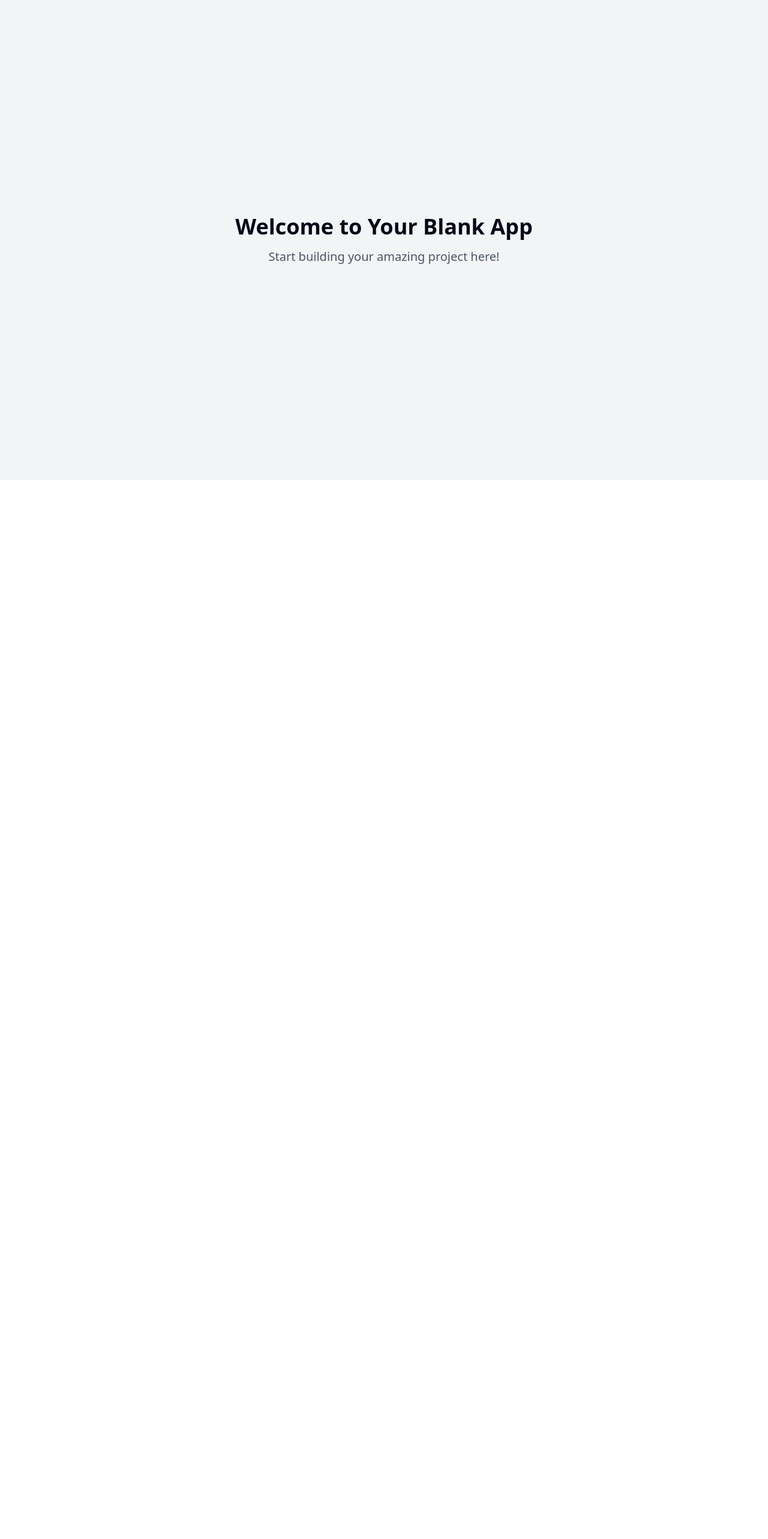
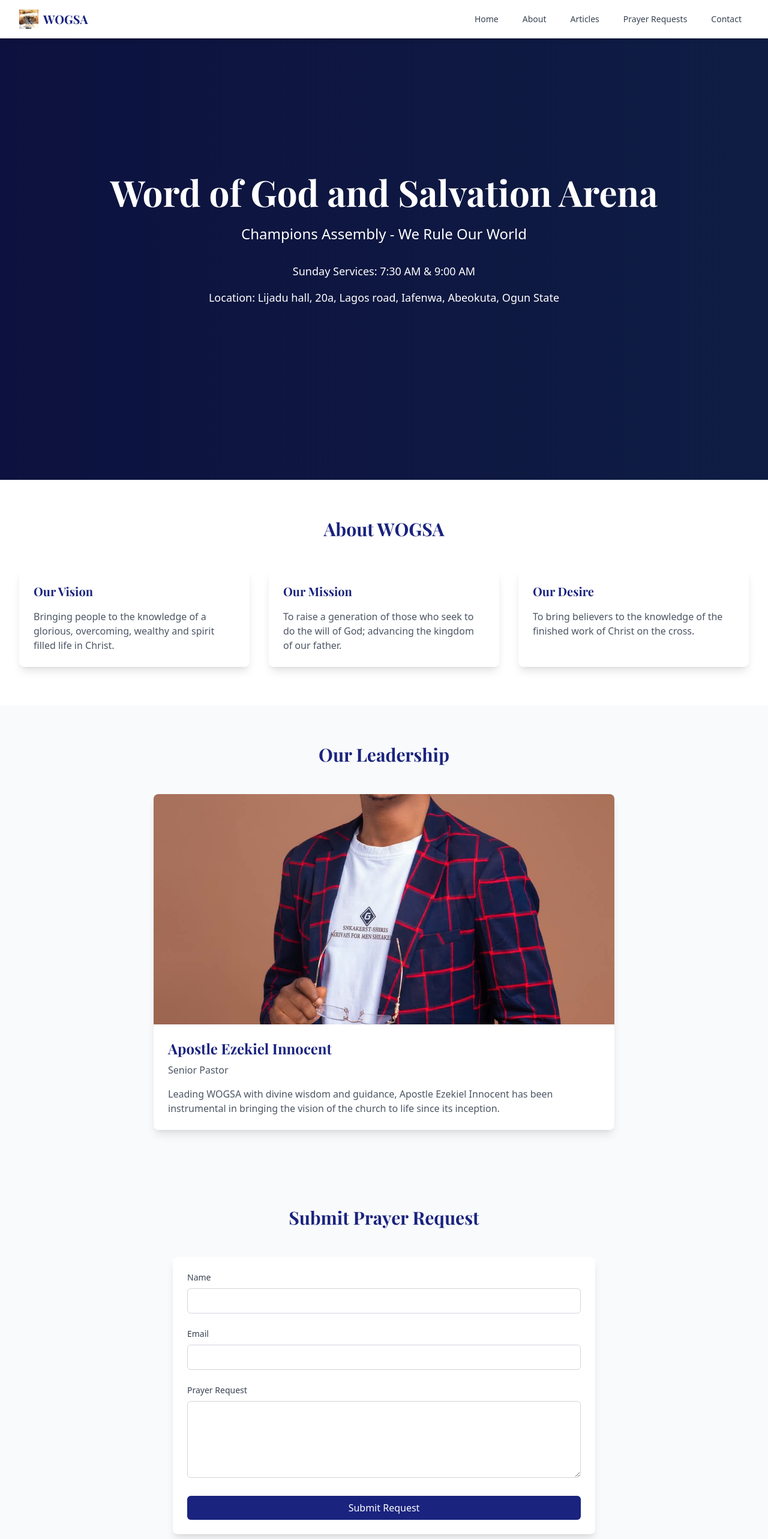
Before and after one commit to FredAbod/champions-connection-platform, a React (Vite) app: page / in a window 1280 px wide. Shown: the top 2566 px of the page at 60% size. Before the commit the page ends 800 px from the top, so only its background shows below. Built offline with nearby package versions, Linux system fonts and the light colour scheme.

Commit message:
Create church website structure
Added initial structure for a church website, including sections for vision, mission, desires, foundations, pillars, history, articles, counseling bookings, and prayer requests. Included placeholder for senior pastor's information and images.
[skip gpt_engineer]

```diff
--- a/index.html
+++ b/index.html
@@ -3,12 +3,14 @@
   <head>
     <meta charset="UTF-8" />
     <meta name="viewport" content="width=device-width, initial-scale=1.0" />
-    <title>champions-connection-platform</title>
-    <meta name="description" content="Lovable Generated Project" />
-    <meta name="author" content="Lovable" />
+    <title>WOGSA - Word of God and Salvation Arena</title>
+    <meta name="description" content="Word of God and Salvation Arena - Champions Assembly" />
+    <meta name="author" content="WOGSA" />
     <meta property="og:image" content="/og-image.png" />
+    <link rel="preconnect" href="https://fonts.googleapis.com">
+    <link rel="preconnect" href="https://fonts.gstatic.com" crossorigin>
+    <link href="https://fonts.googleapis.com/css2?family=Inter:wght@400;500;600;700&family=Playfair+Display:wght@400;700&display=swap" rel="stylesheet">
   </head>
-
   <body>
     <div id="root"></div>
     <script src="https://cdn.gpteng.co/gptengineer.js" type="module"></script>
--- /dev/null
+++ b/src/components/About.tsx
@@ -0,0 +1,34 @@
+const About = () => {
+  return (
+    <section className="py-16 bg-white">
+      <div className="max-w-7xl mx-auto px-4 sm:px-6 lg:px-8">
+        <h2 className="text-3xl font-display font-bold text-center mb-12 text-primary">About WOGSA</h2>
+
+        <div className="grid md:grid-cols-3 gap-8">
+          <div className="bg-white p-6 rounded-lg shadow-lg">
+            <h3 className="text-xl font-display font-bold mb-4 text-primary">Our Vision</h3>
+            <p className="text-gray-600">
+              Bringing people to the knowledge of a glorious, overcoming, wealthy and spirit filled life in Christ.
+            </p>
+          </div>
+
+          <div className="bg-white p-6 rounded-lg shadow-lg">
+            <h3 className="text-xl font-display font-bold mb-4 text-primary">Our Mission</h3>
+            <p className="text-gray-600">
+              To raise a generation of those who seek to do the will of God; advancing the kingdom of our father.
+            </p>
+          </div>
+
+          <div className="bg-white p-6 rounded-lg shadow-lg">
+            <h3 className="text-xl font-display font-bold mb-4 text-primary">Our Desire</h3>
+            <p className="text-gray-600">
+              To bring believers to the knowledge of the finished work of Christ on the cross.
+            </p>
+          </div>
+        </div>
+      </div>
+    </section>
+  );
+};
+
+export default About;
--- /dev/null
+++ b/src/components/Hero.tsx
@@ -0,0 +1,21 @@
+const Hero = () => {
+  return (
+    <div className="relative min-h-screen flex items-center justify-center bg-gradient-to-r from-primary to-blue-900 text-white">
+      <div className="absolute inset-0 bg-black opacity-50"></div>
+      <div className="relative z-10 text-center px-4 sm:px-6 lg:px-8">
+        <h1 className="text-4xl sm:text-6xl font-display font-bold mb-6 animate-fadeIn">
+          Word of God and Salvation Arena
+        </h1>
+        <p className="text-xl sm:text-2xl mb-8 animate-fadeIn">
+          Champions Assembly - We Rule Our World
+        </p>
+        <div className="space-y-4 animate-fadeIn">
+          <p className="text-lg">Sunday Services: 7:30 AM & 9:00 AM</p>
+          <p className="text-lg">Location: Lijadu hall, 20a, Lagos road, Iafenwa, Abeokuta, Ogun State</p>
+        </div>
+      </div>
+    </div>
+  );
+};
+
+export default Hero;
--- /dev/null
+++ b/src/components/Leadership.tsx
@@ -0,0 +1,28 @@
+const Leadership = () => {
+  return (
+    <section className="py-16 bg-gray-50">
+      <div className="max-w-7xl mx-auto px-4 sm:px-6 lg:px-8">
+        <h2 className="text-3xl font-display font-bold text-center mb-12 text-primary">Our Leadership</h2>
+
+        <div className="max-w-3xl mx-auto">
+          <div className="bg-white rounded-lg shadow-lg overflow-hidden">
+            <img
+              src="/lovable-uploads/224f7c41-7e27-49ba-b9ee-44785449d3d4.png"
+              alt="Apostle Ezekiel Innocent"
+              className="w-full h-96 object-cover"
+            />
+            <div className="p-6">
+              <h3 className="text-2xl font-display font-bold mb-2 text-primary">Apostle Ezekiel Innocent</h3>
+              <p className="text-gray-600 mb-4">Senior Pastor</p>
+              <p className="text-gray-600">
+                Leading WOGSA with divine wisdom and guidance, Apostle Ezekiel Innocent has been instrumental in bringing the vision of the church to life since its inception.
+              </p>
+            </div>
+          </div>
+        </div>
+      </div>
+    </section>
+  );
+};
+
+export default Leadership;
--- /dev/null
+++ b/src/components/Navbar.tsx
@@ -0,0 +1,71 @@
+import { useState } from "react";
+import { Menu, X } from "lucide-react";
+import { Link } from "react-router-dom";
+
+const Navbar = () => {
+  const [isOpen, setIsOpen] = useState(false);
+
+  const navItems = [
+    { name: "Home", path: "/" },
+    { name: "About", path: "/about" },
+    { name: "Articles", path: "/articles" },
+    { name: "Prayer Requests", path: "/prayer-requests" },
+    { name: "Contact", path: "/contact" },
+  ];
+
+  return (
+    <nav className="bg-white shadow-md fixed w-full z-50">
+      <div className="max-w-7xl mx-auto px-4 sm:px-6 lg:px-8">
+        <div className="flex justify-between h-16">
+          <div className="flex items-center">
+            <Link to="/" className="flex items-center">
+              <img src="/lovable-uploads/a816f483-6043-4cf4-9712-089bb6e58837.png" alt="WOGSA Logo" className="h-8 w-auto" />
+              <span className="ml-2 text-xl font-display font-bold text-primary">WOGSA</span>
+            </Link>
+          </div>
+
+          <div className="hidden md:flex items-center space-x-4">
+            {navItems.map((item) => (
+              <Link
+                key={item.name}
+                to={item.path}
+                className="text-gray-700 hover:text-primary px-3 py-2 rounded-md text-sm font-medium transition-colors"
+              >
+                {item.name}
+              </Link>
+            ))}
+          </div>
+
+          <div className="md:hidden flex items-center">
+            <button
+              onClick={() => setIsOpen(!isOpen)}
+              className="text-gray-700 hover:text-primary"
+            >
+              {isOpen ? <X size={24} /> : <Menu size={24} />}
+            </button>
+          </div>
+        </div>
+      </div>
+
+      {/* Mobile menu */}
+      {isOpen && (
+        <div className="md:hidden">
+          <div className="px-2 pt-2 pb-3 space-y-1 sm:px-3">
+            {navItems.map((item) => (
+              <Link
+                key={item.name}
+                to={item.path}
+                className="text-gray-700 hover:text-primary block px-3 py-2 rounded-md text-base font-medium"
+                onClick={() => setIsOpen(false)}
+              >
+                {item.name}
+              </Link>
+            ))}
+          </div>
+        </div>
+      )}
+    </nav>
+  );
+};
+
+export default Navbar;
--- /dev/null
+++ b/src/components/PrayerRequest.tsx
@@ -0,0 +1,74 @@
+import { useState } from "react";
+import { useToast } from "@/components/ui/use-toast";
+
+const PrayerRequest = () => {
+  const { toast } = useToast();
+  const [formData, setFormData] = useState({
+    name: "",
+    email: "",
+    prayerRequest: "",
+  });
+
+  const handleSubmit = (e: React.FormEvent) => {
+    e.preventDefault();
+    toast({
+      title: "Prayer Request Submitted",
+      description: "We will keep you in our prayers.",
+    });
+    setFormData({ name: "", email: "", prayerRequest: "" });
+  };
+
+  return (
+    <section className="py-16 bg-gray-50">
+      <div className="max-w-3xl mx-auto px-4 sm:px-6 lg:px-8">
+        <h2 className="text-3xl font-display font-bold text-center mb-12 text-primary">Submit Prayer Request</h2>
+
+        <form onSubmit={handleSubmit} className="bg-white rounded-lg shadow-lg p-6">
+          <div className="mb-6">
+            <label htmlFor="name" className="block text-sm font-medium text-gray-700 mb-2">Name</label>
+            <input
+              type="text"
+              id="name"
+              value={formData.name}
+              onChange={(e) => setFormData({ ...formData, name: e.target.value })}
+              className="w-full px-3 py-2 border border-gray-300 rounded-md focus:outline-none focus:ring-2 focus:ring-primary"
+              required
+            />
+          </div>
+
+          <div className="mb-6">
+            <label htmlFor="email" className="block text-sm font-medium text-gray-700 mb-2">Email</label>
+            <input
+              type="email"
+              id="email"
+              value={formData.email}
+              onChange={(e) => setFormData({ ...formData, email: e.target.value })}
+              className="w-full px-3 py-2 border border-gray-300 rounded-md focus:outline-none focus:ring-2 focus:ring-primary"
+              required
+            />
+          </div>
+
+          <div className="mb-6">
+            <label htmlFor="prayer" className="block text-sm font-medium text-gray-700 mb-2">Prayer Request</label>
+            <textarea
+              id="prayer"
+              value={formData.prayerRequest}
+              onChange={(e) => setFormData({ ...formData, prayerRequest: e.target.value })}
+              className="w-full px-3 py-2 border border-gray-300 rounded-md focus:outline-none focus:ring-2 focus:ring-primary h-32"
+              required
+            ></textarea>
+          </div>
+
+          <button
+            type="submit"
+            className="w-full bg-primary text-white py-2 px-4 rounded-md hover:bg-primary/90 transition-colors"
+          >
+            Submit Request
+          </button>
+        </form>
+      </div>
+    </section>
+  );
+};
+
+export default PrayerRequest;
--- a/src/pages/Index.tsx
+++ b/src/pages/Index.tsx
@@ -1,12 +1,17 @@
-// Update this page (the content is just a fallback if you fail to update the page)
+import Navbar from "@/components/Navbar";
+import Hero from "@/components/Hero";
+import About from "@/components/About";
+import Leadership from "@/components/Leadership";
+import PrayerRequest from "@/components/PrayerRequest";
 
 const Index = () => {
   return (
-    <div className="min-h-screen flex items-center justify-center bg-gray-100">
-      <div className="text-center">
-        <h1 className="text-4xl font-bold mb-4">Welcome to Your Blank App</h1>
-        <p className="text-xl text-gray-600">Start building your amazing project here!</p>
-      </div>
+    <div className="min-h-screen">
+      <Navbar />
+      <Hero />
+      <About />
+      <Leadership />
+      <PrayerRequest />
     </div>
   );
 };
```
Also changed, not shown: tailwind.config.ts (+31 -55 lines), public/lovable-uploads/224f7c41-7e27-49ba-b9ee-44785449d3d4.png (added), public/lovable-uploads/a816f483-6043-4cf4-9712-089bb6e58837.png (added).
